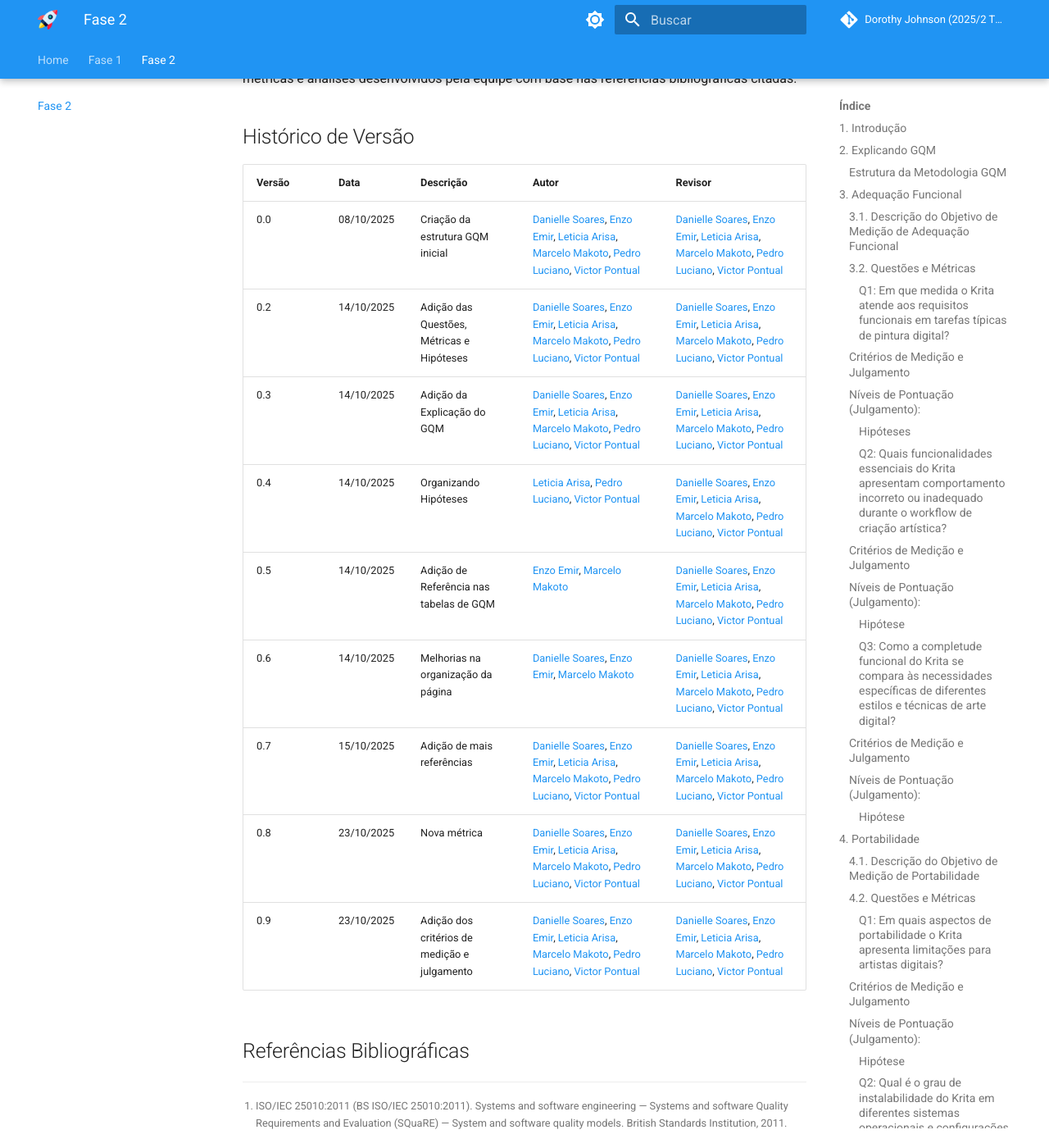
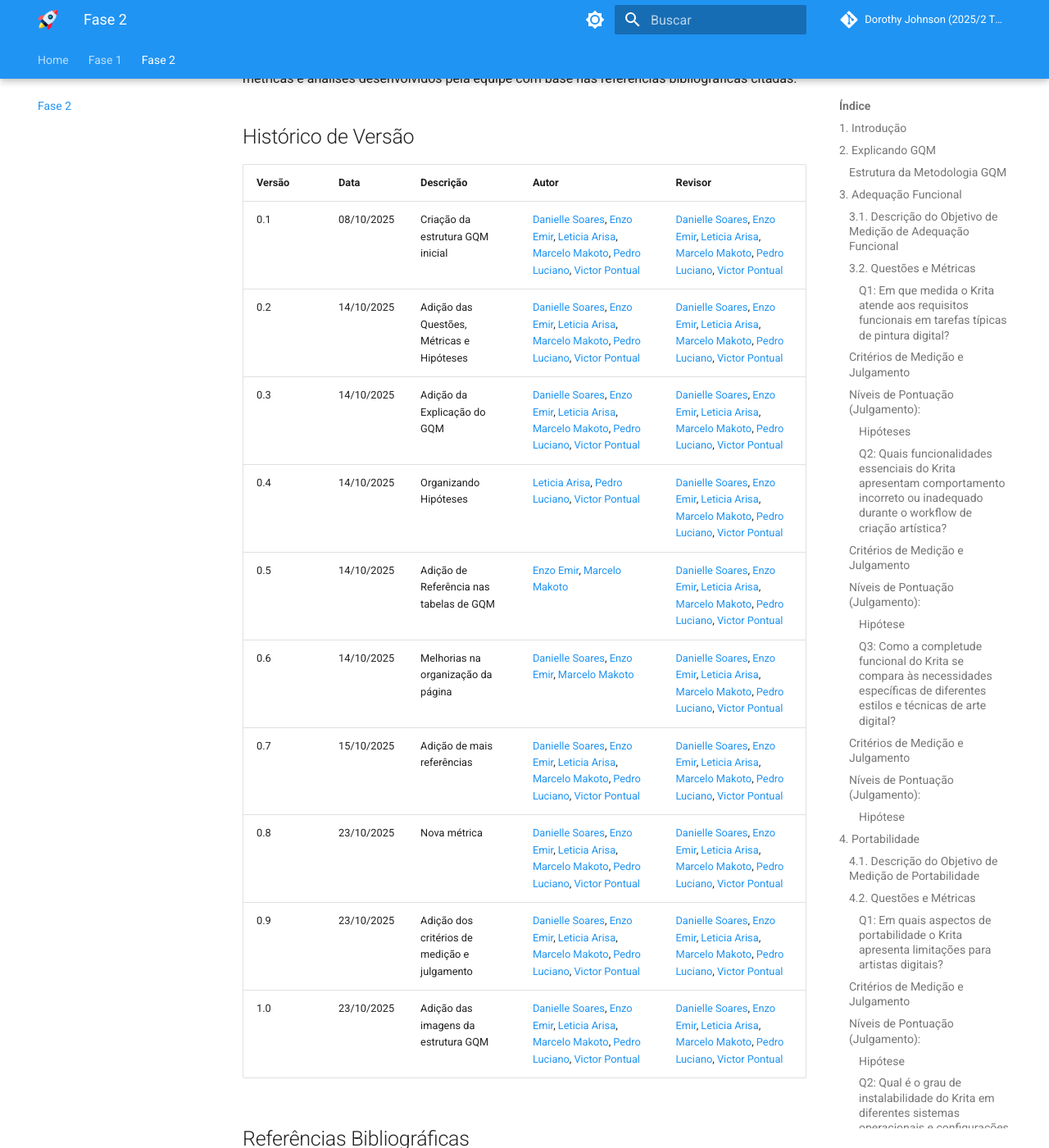
Before and after one commit to FCTE-Qualidade-de-Software-1/2025-2_T02_DOROTHY-JOHNSON, an MkDocs documentation site: the page built from docs/fase2/execucaoFase2.md, in a window 1280 px wide and 1400 px high, scrolled down 8680 px. Shown: the whole window at 82% size. Built offline with MkDocs 1.6.1 and Material for MkDocs 9.7.7, drawn with Linux system fonts in a browser that asks for light colours; comment, search, counter and statistics services are not loaded.

Commit message:
fix: correção do histórico de versão

```diff
--- a/docs/fase2/execucaoFase2.md
+++ b/docs/fase2/execucaoFase2.md
@@ -278,7 +278,7 @@
 
 | Versão | Data | Descrição | Autor | Revisor |
 | -- | -- | -- | -- | -- |
-| 0.0 | 08/10/2025 | Criação da estrutura GQM inicial | [Danielle Soares](https://github.com/danielle-soaress), [Enzo Emir](https://github.com/EnzoEmir), [Leticia Arisa](https://github.com/Leticia-Arisa-K-Higa), [Marcelo Makoto](https://github.com/MM4k), [Pedro Luciano](https://github.com/PedroALuciano), [Victor Pontual](https://github.com/VictorPontual) | [Danielle Soares](https://github.com/danielle-soaress), [Enzo Emir](https://github.com/EnzoEmir), [Leticia Arisa](https://github.com/Leticia-Arisa-K-Higa), [Marcelo Makoto](https://github.com/MM4k), [Pedro Luciano](https://github.com/PedroALuciano), [Victor Pontual](https://github.com/VictorPontual) |
+| 0.1 | 08/10/2025 | Criação da estrutura GQM inicial | [Danielle Soares](https://github.com/danielle-soaress), [Enzo Emir](https://github.com/EnzoEmir), [Leticia Arisa](https://github.com/Leticia-Arisa-K-Higa), [Marcelo Makoto](https://github.com/MM4k), [Pedro Luciano](https://github.com/PedroALuciano), [Victor Pontual](https://github.com/VictorPontual) | [Danielle Soares](https://github.com/danielle-soaress), [Enzo Emir](https://github.com/EnzoEmir), [Leticia Arisa](https://github.com/Leticia-Arisa-K-Higa), [Marcelo Makoto](https://github.com/MM4k), [Pedro Luciano](https://github.com/PedroALuciano), [Victor Pontual](https://github.com/VictorPontual) |
 | 0.2 | 14/10/2025 | Adição das Questões, Métricas e Hipóteses | [Danielle Soares](https://github.com/danielle-soaress), [Enzo Emir](https://github.com/EnzoEmir), [Leticia Arisa](https://github.com/Leticia-Arisa-K-Higa), [Marcelo Makoto](https://github.com/MM4k), [Pedro Luciano](https://github.com/PedroALuciano), [Victor Pontual](https://github.com/VictorPontual) | [Danielle Soares](https://github.com/danielle-soaress), [Enzo Emir](https://github.com/EnzoEmir), [Leticia Arisa](https://github.com/Leticia-Arisa-K-Higa), [Marcelo Makoto](https://github.com/MM4k), [Pedro Luciano](https://github.com/PedroALuciano), [Victor Pontual](https://github.com/VictorPontual) |
 | 0.3 | 14/10/2025 | Adição da Explicação do GQM | [Danielle Soares](https://github.com/danielle-soaress), [Enzo Emir](https://github.com/EnzoEmir), [Leticia Arisa](https://github.com/Leticia-Arisa-K-Higa), [Marcelo Makoto](https://github.com/MM4k), [Pedro Luciano](https://github.com/PedroALuciano), [Victor Pontual](https://github.com/VictorPontual) | [Danielle Soares](https://github.com/danielle-soaress), [Enzo Emir](https://github.com/EnzoEmir), [Leticia Arisa](https://github.com/Leticia-Arisa-K-Higa), [Marcelo Makoto](https://github.com/MM4k), [Pedro Luciano](https://github.com/PedroALuciano), [Victor Pontual](https://github.com/VictorPontual) |
 | 0.4 | 14/10/2025 | Organizando Hipóteses | [Leticia Arisa](https://github.com/Leticia-Arisa-K-Higa), [Pedro Luciano](https://github.com/PedroALuciano), [Victor Pontual](https://github.com/VictorPontual) | [Danielle Soares](https://github.com/danielle-soaress), [Enzo Emir](https://github.com/EnzoEmir), [Leticia Arisa](https://github.com/Leticia-Arisa-K-Higa), [Marcelo Makoto](https://github.com/MM4k), [Pedro Luciano](https://github.com/PedroALuciano), [Victor Pontual](https://github.com/VictorPontual) |
@@ -287,6 +287,7 @@
 | 0.7 | 15/10/2025 | Adição de mais referências |  [Danielle Soares](https://github.com/danielle-soaress), [Enzo Emir](https://github.com/EnzoEmir), [Leticia Arisa](https://github.com/Leticia-Arisa-K-Higa), [Marcelo Makoto](https://github.com/MM4k), [Pedro Luciano](https://github.com/PedroALuciano), [Victor Pontual](https://github.com/VictorPontual) | [Danielle Soares](https://github.com/danielle-soaress), [Enzo Emir](https://github.com/EnzoEmir), [Leticia Arisa](https://github.com/Leticia-Arisa-K-Higa), [Marcelo Makoto](https://github.com/MM4k), [Pedro Luciano](https://github.com/PedroALuciano), [Victor Pontual](https://github.com/VictorPontual) |
 | 0.8 | 23/10/2025 | Nova métrica |  [Danielle Soares](https://github.com/danielle-soaress), [Enzo Emir](https://github.com/EnzoEmir), [Leticia Arisa](https://github.com/Leticia-Arisa-K-Higa), [Marcelo Makoto](https://github.com/MM4k), [Pedro Luciano](https://github.com/PedroALuciano), [Victor Pontual](https://github.com/VictorPontual) | [Danielle Soares](https://github.com/danielle-soaress), [Enzo Emir](https://github.com/EnzoEmir), [Leticia Arisa](https://github.com/Leticia-Arisa-K-Higa), [Marcelo Makoto](https://github.com/MM4k), [Pedro Luciano](https://github.com/PedroALuciano), [Victor Pontual](https://github.com/VictorPontual) |
 | 0.9 | 23/10/2025 | Adição dos critérios de medição e julgamento |  [Danielle Soares](https://github.com/danielle-soaress), [Enzo Emir](https://github.com/EnzoEmir), [Leticia Arisa](https://github.com/Leticia-Arisa-K-Higa), [Marcelo Makoto](https://github.com/MM4k), [Pedro Luciano](https://github.com/PedroALuciano), [Victor Pontual](https://github.com/VictorPontual) | [Danielle Soares](https://github.com/danielle-soaress), [Enzo Emir](https://github.com/EnzoEmir), [Leticia Arisa](https://github.com/Leticia-Arisa-K-Higa), [Marcelo Makoto](https://github.com/MM4k), [Pedro Luciano](https://github.com/PedroALuciano), [Victor Pontual](https://github.com/VictorPontual) |
+| 1.0 | 23/10/2025 | Adição das imagens da estrutura GQM |  [Danielle Soares](https://github.com/danielle-soaress), [Enzo Emir](https://github.com/EnzoEmir), [Leticia Arisa](https://github.com/Leticia-Arisa-K-Higa), [Marcelo Makoto](https://github.com/MM4k), [Pedro Luciano](https://github.com/PedroALuciano), [Victor Pontual](https://github.com/VictorPontual) | [Danielle Soares](https://github.com/danielle-soaress), [Enzo Emir](https://github.com/EnzoEmir), [Leticia Arisa](https://github.com/Leticia-Arisa-K-Higa), [Marcelo Makoto](https://github.com/MM4k), [Pedro Luciano](https://github.com/PedroALuciano), [Victor Pontual](https://github.com/VictorPontual) |
 
 ## Referências Bibliográficas
 
```
